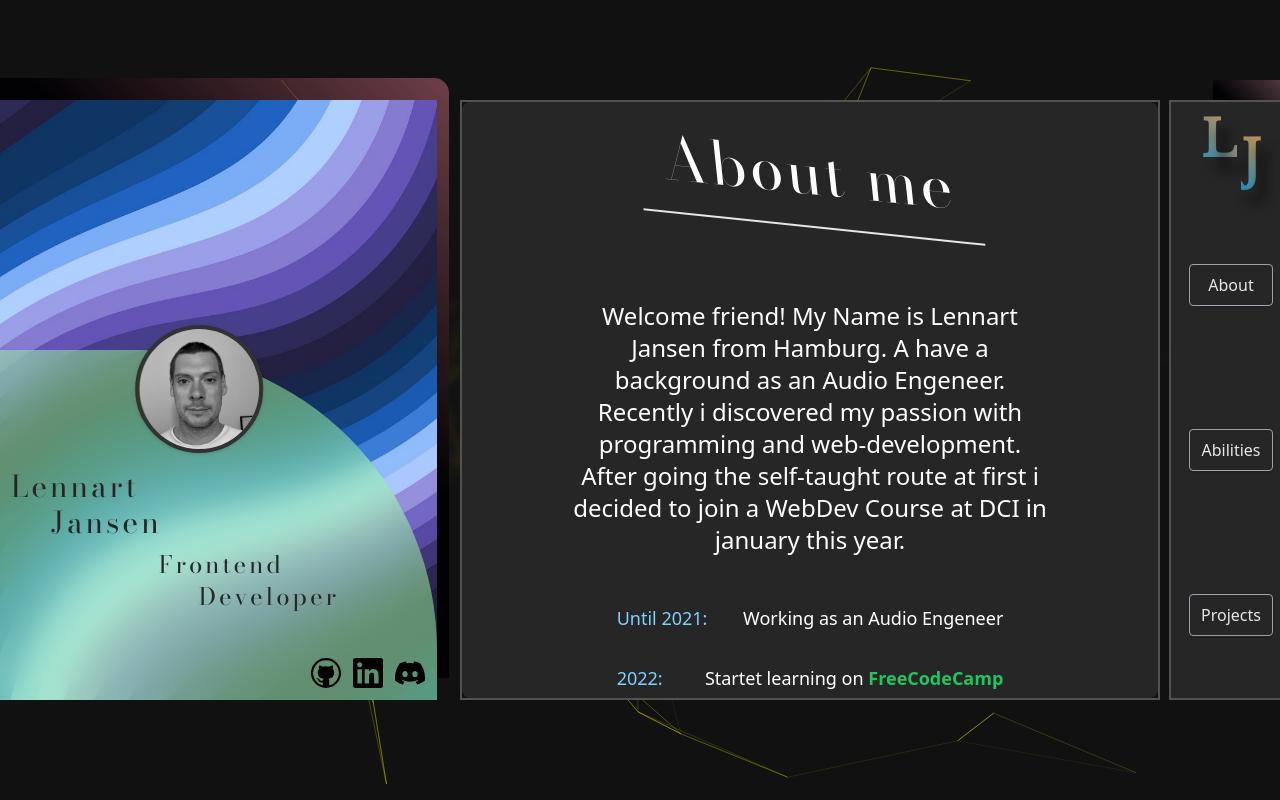
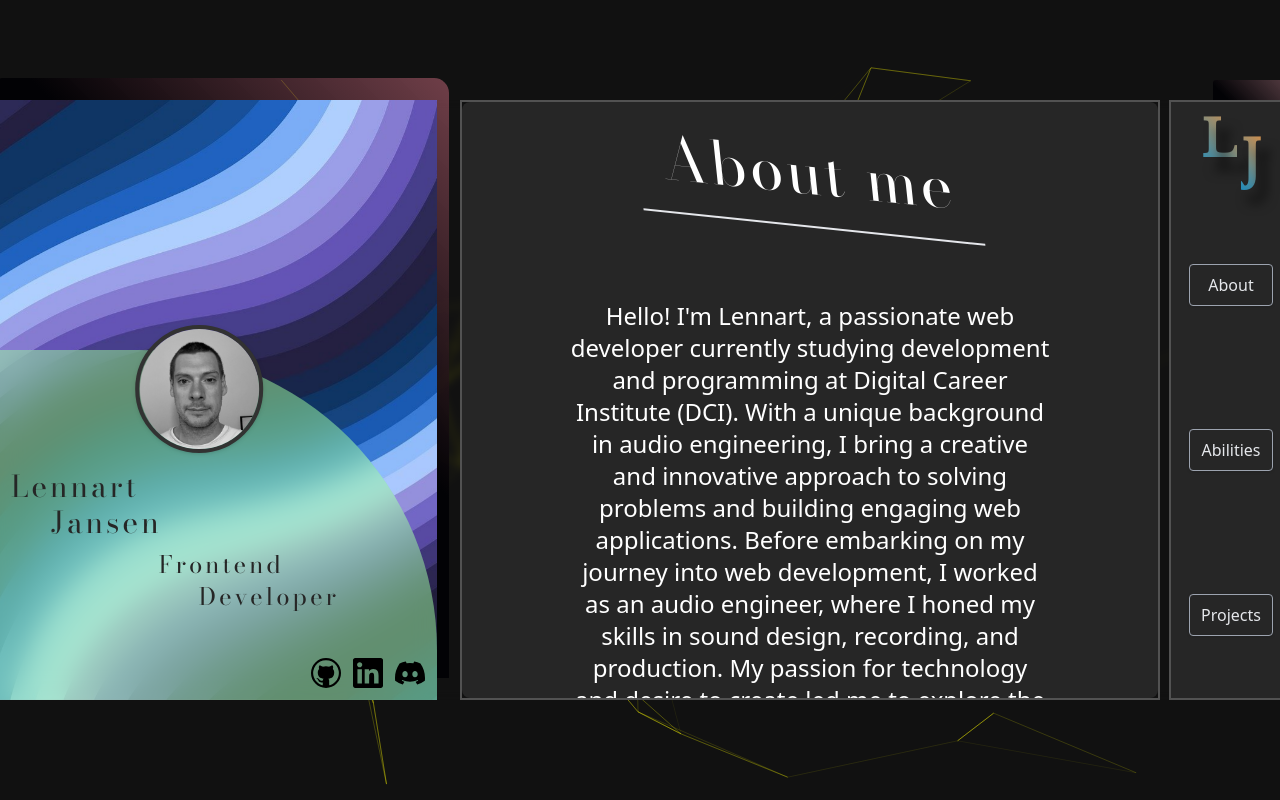
Before and after one commit to Len-J-108/portfolio, a React (Vite) app: page / in a window 1280 px wide. Shown: the top 800 px of the page. Built offline with nearby package versions, Linux system fonts and the light colour scheme.

Commit message:
changed about-text

```diff
--- a/src/Components/About.jsx
+++ b/src/Components/About.jsx
@@ -14,10 +14,16 @@ const About = ({ switchProps }) => {
       </h2>
       <div className='wrapper w-5/6 flex flex-col xxs:gap-24 xs:gap-10 md:gap-0'>
         <p className='sm:w-10/12 mx-auto xs:my-4 sm:my-8 flex-grow  md:my-12 text-center sm:text-lg md:text-lg lg:text-2xl font-thin'>
-          Welcome friend! My Name is Lennart Jansen from Hamburg. A have a
-          background as an Audio Engeneer. Recently i discovered my passion with
-          programming and web-development. After going the self-taught route at
-          first i decided to join a WebDev Course at DCI in january this year.
+          Hello! I'm Lennart, a passionate web developer currently studying
+          development and programming at Digital Career Institute (DCI). With a
+          unique background in audio engineering, I bring a creative and
+          innovative approach to solving problems and building engaging web
+          applications. Before embarking on my journey into web development, I
+          worked as an audio engineer, where I honed my skills in sound design,
+          recording, and production. My passion for technology and desire to
+          create led me to explore the world of coding and development, where I
+          discovered my love for building web applications. ## Current Studies
+          at DCI
         </p>
         <div
           id='life'
```
